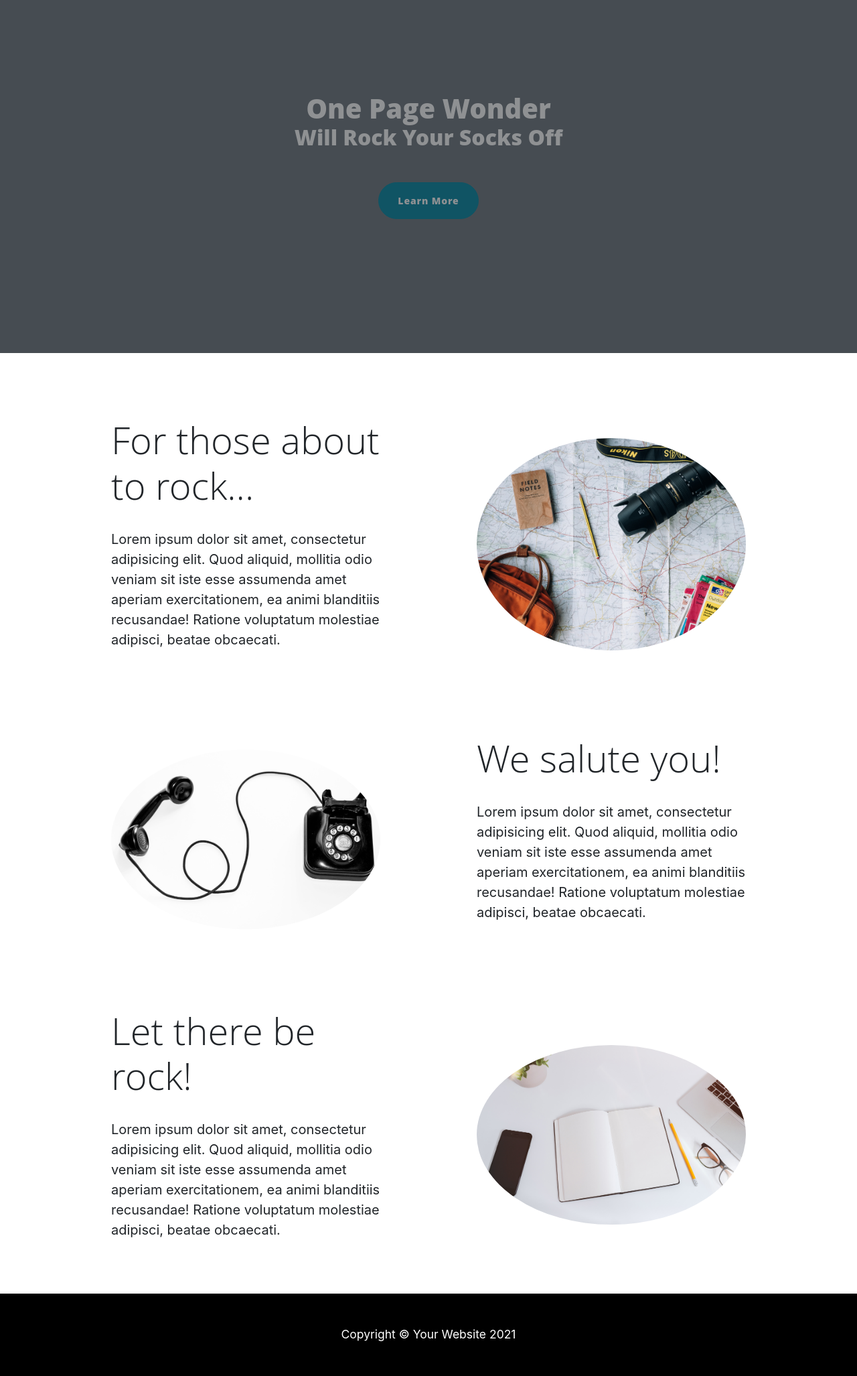
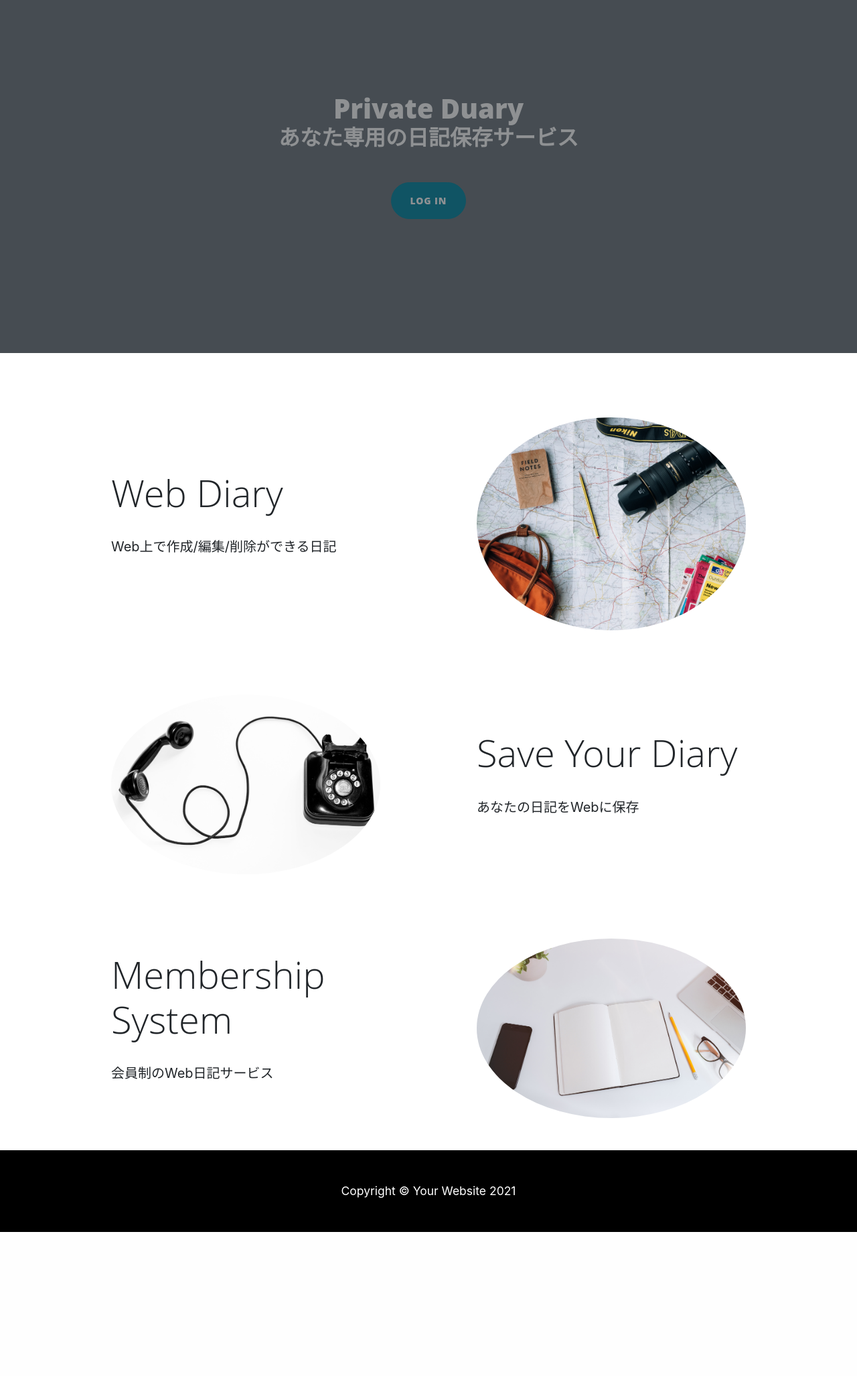
Before and after one commit to rika25fgfg/GroupF, a Django app: template itsuki/templates/index.html in a window 1280 px wide. Shown: the part 62-2116 px from the top of the page at 67% size. After the commit the page ends 1901 px from the top, so only its background shows below. Run offline with Django 3.2, Linux system fonts and the light colour scheme; the template is opened without the code that fills it, so the values that code supplies are empty; some libraries are stand-ins or nearby versions.

Commit message:
トップページを作り変える

```diff
--- /dev/null
+++ b/itsuki/templates/base.html
@@ -0,0 +1,47 @@
+{% load static %}
+<!DOCTYPE html>
+<html lang="en">
+    <head>
+        <meta charset="utf-8" />
+        <meta name="viewport" content="width=device-width, initial-scale=1, shrink-to-fit=no" />
+        <meta name="description" content="" />
+        <meta name="author" content="" />
+        <title>{% block title %}{% endblock %}</title>
+        <link rel="icon" type="image/x-icon" href="{% static 'assets/favicon.ico' %}" />
+        <!-- Font Awesome icons (free version)-->
+        <script src="https://use.fontawesome.com/releases/v5.15.3/js/all.js" crossorigin="anonymous"></script>
+        <!-- Google fonts-->
+        <link href="https://fonts.googleapis.com/css?family=Catamaran:100,200,300,400,500,600,700,800,900" rel="stylesheet" />
+        <link href="https://fonts.googleapis.com/css?family=Lato:100,100i,300,300i,400,400i,700,700i,900,900i" rel="stylesheet" />
+        <!-- Core theme CSS (includes Bootstrap)-->
+        <link href="{% static 'css/styles.css' %}" rel="stylesheet" />
+        {% block head %}{% endblock %}
+    </head>
+    <body id="page-top">
+        <!-- Navigation-->
+        <nav class="navbar navbar-expand-lg navbar-dark navbar-custom fixed-top">
+            <div class="container px-5">
+                <a class="navbar-brand" href="#page-top">Start Bootstrap</a>
+                <button class="navbar-toggler" type="button" data-bs-toggle="collapse" data-bs-target="#navbarResponsive" aria-controls="navbarResponsive" aria-expanded="false" aria-label="Toggle navigation"><span class="navbar-toggler-icon"></span></button>
+                <div class="collapse navbar-collapse" id="navbarResponsive">
+                    <ul class="navbar-nav ms-auto">
+                        <li class="nav-item"><a class="nav-link" href="#!">Sign Up</a></li>
+                        <li class="nav-item"><a class="nav-link" href="#!">Log In</a></li>
+                    </ul>
+                </div>
+            </div>
+        </nav>
+        <!-- Header-->
+        {% block header %}{% endblock %}
+        <!-- Content -->
+        {% block contents %}{% endblock %}
+        <!-- Footer-->
+        <footer class="py-5 bg-black">
+            <div class="container px-5"><p class="m-0 text-center text-white small">Copyright &copy; Your Website 2021</p></div>
+        </footer>
+        <!-- Bootstrap core JS-->
+        <script src="https://cdn.jsdelivr.net/npm/bootstrap@5.1.0/dist/js/bootstrap.bundle.min.js"></script>
+        <!-- Core theme JS-->
+        <script src="{% static 'js/scripts.js' %}"></script>
+    </body>
+</html>
--- a/itsuki/templates/index.html
+++ b/itsuki/templates/index.html
@@ -1,42 +1,15 @@
+{% extends 'base.html' %}
 {% load static %}
-<!DOCTYPE html>
-<html lang="en">
-    <head>
-        <meta charset="utf-8" />
-        <meta name="viewport" content="width=device-width, initial-scale=1, shrink-to-fit=no" />
-        <meta name="description" content="" />
-        <meta name="author" content="" />
-        <title>One Page Wonder - Start Bootstrap Template</title>
-        <link rel="icon" type="image/x-icon" href="{% static 'assets/favicon.ico' %}" />
-        <!-- Font Awesome icons (free version)-->
-        <script src="https://use.fontawesome.com/releases/v5.15.3/js/all.js" crossorigin="anonymous"></script>
-        <!-- Google fonts-->
-        <link href="https://fonts.googleapis.com/css?family=Catamaran:100,200,300,400,500,600,700,800,900" rel="stylesheet" />
-        <link href="https://fonts.googleapis.com/css?family=Lato:100,100i,300,300i,400,400i,700,700i,900,900i" rel="stylesheet" />
-        <!-- Core theme CSS (includes Bootstrap)-->
-        <link href="{% static 'css/styles.css' %}" rel="stylesheet" />
-    </head>
-    <body id="page-top">
-        <!-- Navigation-->
-        <nav class="navbar navbar-expand-lg navbar-dark navbar-custom fixed-top">
-            <div class="container px-5">
-                <a class="navbar-brand" href="#page-top">Start Bootstrap</a>
-                <button class="navbar-toggler" type="button" data-bs-toggle="collapse" data-bs-target="#navbarResponsive" aria-controls="navbarResponsive" aria-expanded="false" aria-label="Toggle navigation"><span class="navbar-toggler-icon"></span></button>
-                <div class="collapse navbar-collapse" id="navbarResponsive">
-                    <ul class="navbar-nav ms-auto">
-                        <li class="nav-item"><a class="nav-link" href="#!">Sign Up</a></li>
-                        <li class="nav-item"><a class="nav-link" href="#!">Log In</a></li>
-                    </ul>
-                </div>
-            </div>
-        </nav>
-        <!-- Header-->
+
+{% block title %}Web上にあなた専用の日記ページを保存できるサービス|Private Diary{% endblock %}
+
+{% block header %}
         <header class="masthead text-center text-white">
             <div class="masthead-content">
                 <div class="container px-5">
-                    <h1 class="masthead-heading mb-0">One Page Wonder</h1>
-                    <h2 class="masthead-subheading mb-0">Will Rock Your Socks Off</h2>
-                    <a class="btn btn-primary btn-xl rounded-pill mt-5" href="#scroll">Learn More</a>
+                    <h1 class="masthead-heading mb-0">Private Duary</h1>
+                    <h2 class="masthead-subheading mb-0">あなた専用の日記保存サービス</h2>
+                    <a class="btn btn-primary btn-xl rounded-pill mt-5" href="#scroll">LOG IN</a>
                 </div>
             </div>
             <div class="bg-circle-1 bg-circle"></div>
@@ -44,6 +17,9 @@
             <div class="bg-circle-3 bg-circle"></div>
             <div class="bg-circle-4 bg-circle"></div>
         </header>
+{% endblock %}
+
+{% block contents %}
         <!-- Content section 1-->
         <section id="scroll">
             <div class="container px-5">
@@ -53,8 +29,8 @@
                     </div>
                     <div class="col-lg-6 order-lg-1">
                         <div class="p-5">
-                            <h2 class="display-4">For those about to rock...</h2>
-                            <p>Lorem ipsum dolor sit amet, consectetur adipisicing elit. Quod aliquid, mollitia odio veniam sit iste esse assumenda amet aperiam exercitationem, ea animi blanditiis recusandae! Ratione voluptatum molestiae adipisci, beatae obcaecati.</p>
+                            <h2 class="display-4">Web Diary</h2>
+                            <p>Web上で作成/編集/削除ができる日記</p>
                         </div>
                     </div>
                 </div>
@@ -69,8 +45,8 @@
                     </div>
                     <div class="col-lg-6">
                         <div class="p-5">
-                            <h2 class="display-4">We salute you!</h2>
-                            <p>Lorem ipsum dolor sit amet, consectetur adipisicing elit. Quod aliquid, mollitia odio veniam sit iste esse assumenda amet aperiam exercitationem, ea animi blanditiis recusandae! Ratione voluptatum molestiae adipisci, beatae obcaecati.</p>
+                            <h2 class="display-4">Save Your Diary</h2>
+                            <p>あなたの日記をWebに保存</p>
                         </div>
                     </div>
                 </div>
@@ -85,20 +61,11 @@
                     </div>
                     <div class="col-lg-6 order-lg-1">
                         <div class="p-5">
-                            <h2 class="display-4">Let there be rock!</h2>
-                            <p>Lorem ipsum dolor sit amet, consectetur adipisicing elit. Quod aliquid, mollitia odio veniam sit iste esse assumenda amet aperiam exercitationem, ea animi blanditiis recusandae! Ratione voluptatum molestiae adipisci, beatae obcaecati.</p>
+                            <h2 class="display-4">Membership System</h2>
+                            <p>会員制のWeb日記サービス</p>
                         </div>
                     </div>
                 </div>
             </div>
         </section>
-        <!-- Footer-->
-        <footer class="py-5 bg-black">
-            <div class="container px-5"><p class="m-0 text-center text-white small">Copyright &copy; Your Website 2021</p></div>
-        </footer>
-        <!-- Bootstrap core JS-->
-        <script src="https://cdn.jsdelivr.net/npm/bootstrap@5.1.0/dist/js/bootstrap.bundle.min.js"></script>
-        <!-- Core theme JS-->
-        <script src="{% static 'js/scripts.js' %}"></script>
-    </body>
-</html>
+{% endblock%}
```
